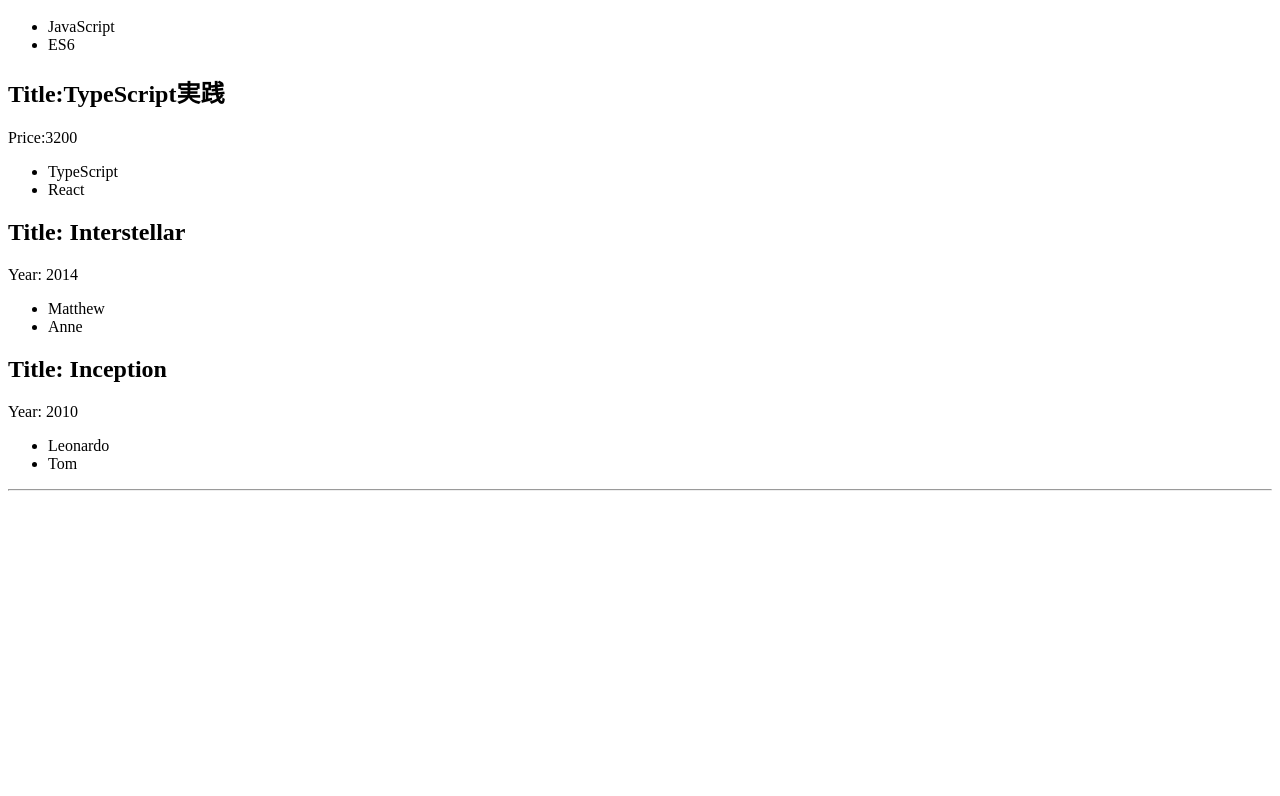
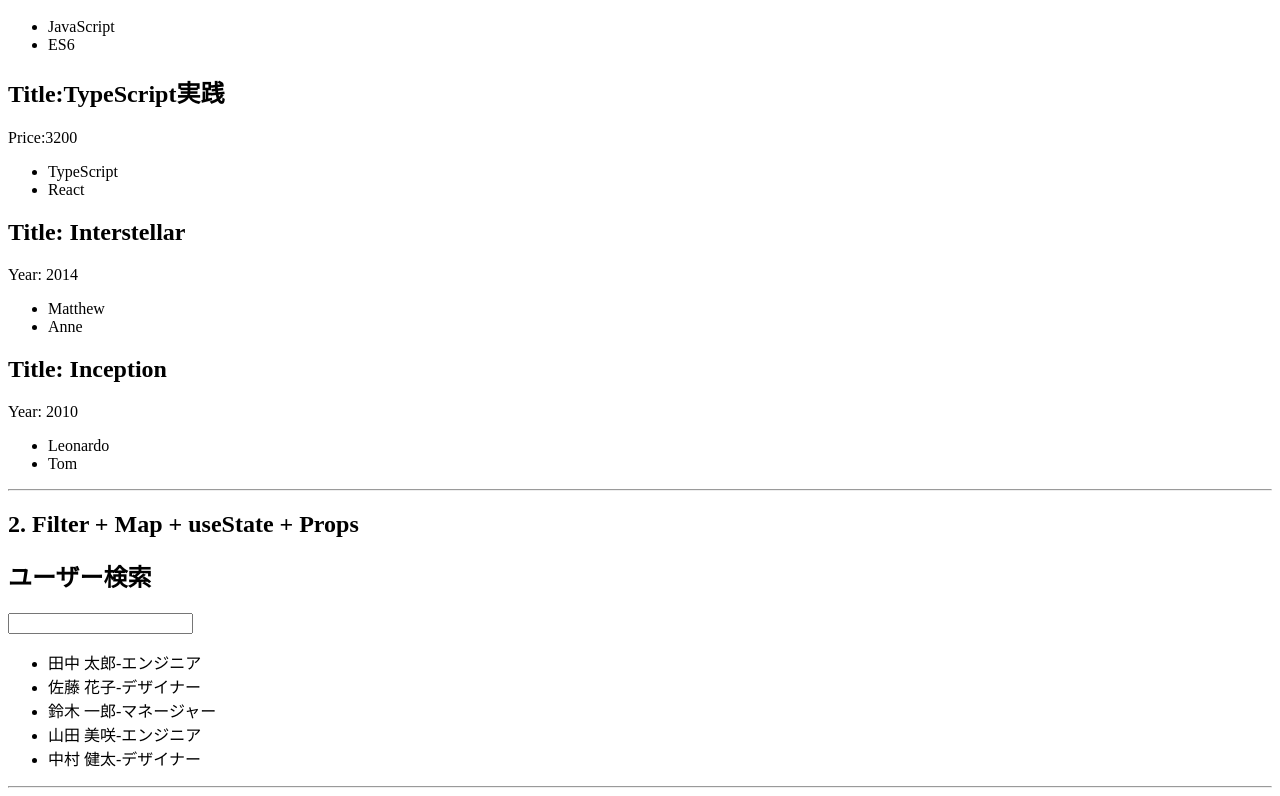
Before and after one commit to nasu-masa/frontend-study, a React (Vite) app in the folder react/react-basics/: page / in a window 1280 px wide. Shown: the part 389-1185 px from the top of the page. Before the commit the page ends 888 px from the top, so only its background shows below. Built offline with nearby package versions, Linux system fonts and the light colour scheme.

Commit message:
React user search with filter and map

```diff
--- /dev/null
+++ b/react/react-basics/src/components/04-control_and_form/User.jsx
@@ -0,0 +1,41 @@
+import { useState } from "react";
+import UserList from "./UserList";
+
+const users = [
+  { id: 1, name: "田中 太郎", role: "エンジニア" },
+  { id: 2, name: "佐藤 花子", role: "デザイナー" },
+  { id: 3, name: "鈴木 一郎", role: "マネージャー" },
+  { id: 4, name: "山田 美咲", role: "エンジニア" },
+  { id: 5, name: "中村 健太", role: "デザイナー" },
+];
+
+// TODO: usersをfilterして、nameまたはroleがqueryを含む配列を作る
+const Example = () => {
+  const [userVal, setUserVal] = useState("");
+
+  const filteredUsers = users.filter((user) => {
+    return (
+      user.name.includes(userVal) ||
+      user.role.includes(userVal)
+    );
+  })
+
+  return (
+    <div>
+      <h2>ユーザー検索</h2>
+
+      {/* TODO: input要素を置き、valueとonChangeでqueryと紐づける */}
+      <input
+        type="text"
+        value={userVal}
+        onChange={(e) => setUserVal(e.target.value)}
+      />
+
+      {/* TODO: UserListに絞り込んだユーザーをpropsで渡す */}
+      <UserList users={filteredUsers} />
+
+    </div>
+  );
+};
+
+export default Example;
--- /dev/null
+++ b/react/react-basics/src/components/04-control_and_form/UserList.jsx
@@ -0,0 +1,18 @@
+// TODO: propsからusersを受け取る（引数を分割代入で書く）
+const UserList = ({users}) => {
+
+  // TODO: usersが空配列のとき「該当するユーザーが見つかりません。」を返す
+  if (users.length === 0) {
+    return <p>該当するユーザーが見つかりません。</p>;
+  }
+
+  return (
+    <ul>
+      {users.map((user) => (
+        <li key={user.id}>{user.name}-{ user.role}</li>
+      ))}
+    </ul>
+  );
+};
+
+export default UserList;
--- a/react/react-basics/src/components/04-control_and_form/parent.jsx
+++ b/react/react-basics/src/components/04-control_and_form/parent.jsx
@@ -1,5 +1,6 @@
 import MapPractice from "./map-practice-app";
 import MapPracticeMovie from "./map-practice-movies";
+import Example from "./User";
 
 const Parent = () => {
     return (
@@ -10,6 +11,10 @@
         <MapPractice />
         <MapPracticeMovie />
         <hr />
+
+        <h2>2. Filter + Map + useState + Props</h2>
+        <Example />
+        <hr />
       </>
     );
 }
```
